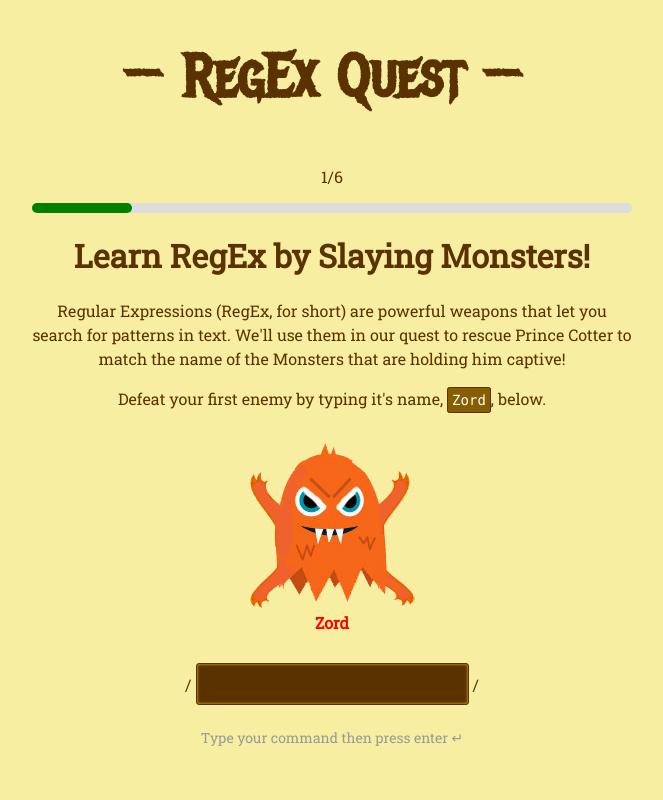
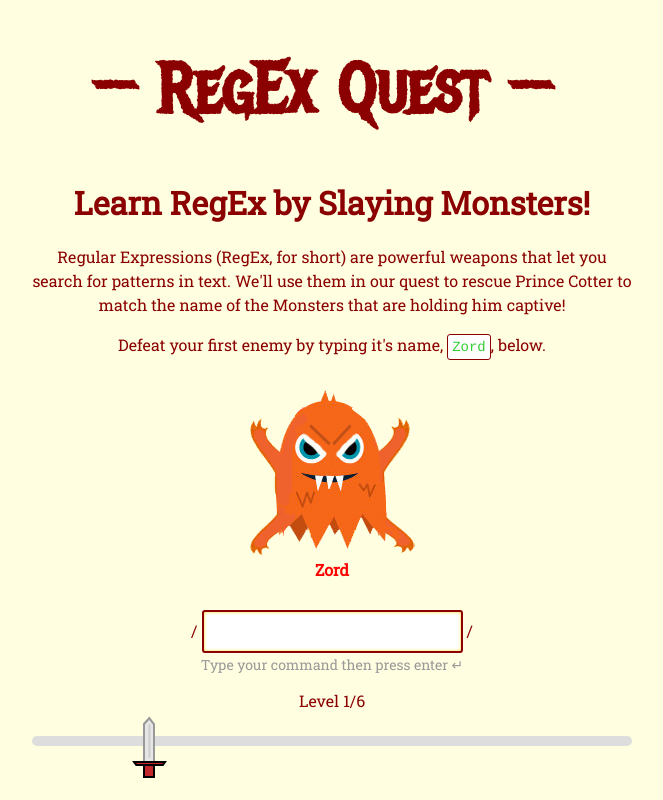
Before and after one commit to teabait/learn-regex, a plain HTML site: page index.html in a window 1280 px wide. Shown: the whole page, without its empty margins (308-971 px from the left). Drawn offline with Linux system fonts and the light colour scheme.

Commit message:
sword progress bar and more monsters

```diff
--- a/app.js
+++ b/app.js
@@ -56,11 +56,11 @@ $(function(){
 
     // Update progress text
     $('.progress .total').text(lessons.length);
-    $('.progress .current').text(currentLesson + 1);
+    $('.progress .current').text("Level " + (currentLesson + 1));
 
     // Update progress bar
     var width = ((currentLesson + 1) / lessons.length) * 100;
-    $('.progress .progress-inner').css('width', width + '%');
+    $('.progress .progress-inner').css('margin-left', width + '%');
     console.log(width);
   }
 
--- a/index.html
+++ b/index.html
@@ -20,13 +20,6 @@
 
   <div class="container">
 
-    <div class="progress">
-      <p class="progress-count"><span class="current"></span>/<span class="total"></p>
-      <div class="progress-bar">
-        <div class="progress-inner"></div>
-      </div>
-    </div>
-
     <div class="after pass">
       <h2>Good job!</h2>
       <p>Press enter &#8629; to go to the next room</p>
@@ -45,9 +38,16 @@
     <ul class="people"></ul>
 
     <div class="input">
-      / <input type="text" id="regex"> /<br><br>
+      / <input type="text" id="regex"> /<br>
       <label>Type your command then press enter &#8629;</label>
       <input type="text" id="options">
+    </div>
+
+    <div class="progress">
+      <p class="progress-count"><span class="current"></span>/<span class="total"></p>
+      <div class="progress-bar">
+        <div class="progress-inner"></div>
+      </div>
     </div>
 
   </div>
--- a/lessons.js
+++ b/lessons.js
@@ -19,13 +19,13 @@ var lessons = [
         name: 'Zord',
         enemy: true,
         killed: false,
-        img: 'monsters/monster1'
+        img: 'monsters/monster2'
       },
       {
         name: 'Bord',
         enemy: true,
         killed: false,
-        img: 'monsters/monster1b'
+        img: 'monsters/monster2b'
       }
     ]
   },
@@ -37,13 +37,13 @@ var lessons = [
         name: 'Zory',
         enemy: true,
         killed: false,
-        img: 'monsters/monster1'
+        img: 'monsters/monster3'
       },
       {
         name: 'Zora',
         enemy: true,
         killed: false,
-        img: 'monsters/monster1b'
+        img: 'monsters/monster3b'
       }
     ]
   },
--- a/style.css
+++ b/style.css
@@ -1,27 +1,30 @@
 body {
-    background-color: #F8EEA1;
+    background-color: rgba(255, 254, 224, 1);
     font-family: 'Roboto Slab', serif;
-    color: rgba(90, 50, 0, 1);
+    color: darkred;
+    position: absolute;
+    top: 0;
+    bottom: 0;
+    left: 0;
+    right: 0;
 }
 header {
   text-align: center;
   font-family: 'Metal Mania', cursive;
-  font-size: 30px;
+  font-size: 35px;
 }
+
 .top-bar {
-  position: fixed;
-  top: 0;
-  left: 0;
-  right: 0;
-  padding: 10px auto 0;
+  max-width: 600px;
+  margin: 0 auto;
 }
 .container {
-  padding-top: 150px;
   text-align: center;
   max-width: 600px;
   margin: 0 auto;
 }
 .progress-bar {
+  margin-top: 25px;
   width: 100%;
   height: 10px;
   background: #ddd;
@@ -29,10 +32,11 @@ header {
   position: relative;
 }
 .progress-inner {
-  border-radius: 20px;
-  height: 10px;
-  background: green;
+  height: 70px;
+  width: 35px;
   position: absolute;
+  margin-top: -20px;
+  background: url('images/sword.png') no-repeat;
 }
 .people {
   margin: 30px auto;
@@ -87,20 +91,20 @@ label {
   color: #999;
 }
 code {
-  font-family: 'monaco', monospace;
-  background: #865E00;
-  color: #fff;
+  font-family: 'Courier', monospace;
+  background: white;
+  color: limegreen;
   padding: 4px;
-  border: 1px solid #5A3200;
+  border: 1px solid darkred;
   border-radius: 3px;
   font-size: 14px;
 }
 input[type=text] {
-  font-family: 'monaco', monospace;
-  background: #5A3200;
-  color: #fff;
+  font-family: 'Courier', monospace;
+  background: white;
+  color: limegreen;
   padding: 8px;
-  border: 1px solid #5A3200;
+  border: 2px solid darkred;
   border-radius: 3px;
   font-size: 20px;
 }
```
Also changed, not shown: images/sword.png (added), 1 other file.
